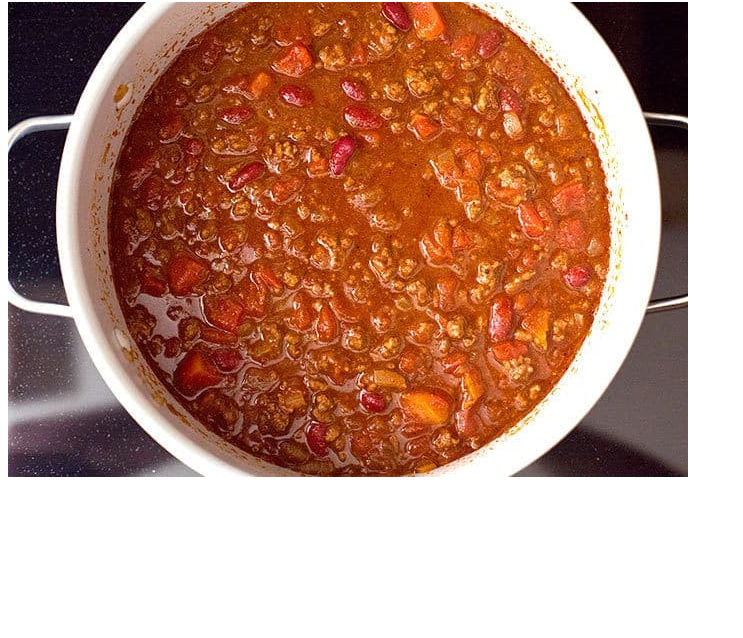
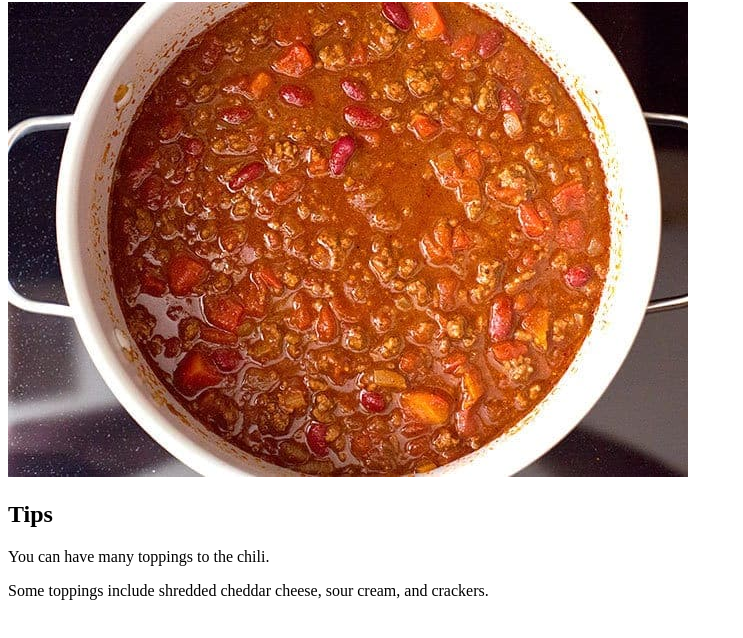
Before and after one commit to JordanGoff/odin-recipes, a plain HTML site: page recipes/chili.html in a window 1280 px wide. Shown: the part 78-716 px from the top of the page, without its empty margins (0-743 px from the left). Drawn offline with Linux system fonts and the light colour scheme.

Commit message:
Give tips about making the chili

```diff
--- a/recipes/chili.html
+++ b/recipes/chili.html
@@ -10,5 +10,10 @@
 
     <!-- Display an image of the chili. -->
     <img src="../img/chili.jpg" alt="Chili in a white bowl.">
+
+    <!-- Give a description of the chili. -->
+    <h2>Tips</h2>
+    <p>You can have many toppings to the chili.</p>
+    <p>Some toppings include shredded cheddar cheese, sour cream, and crackers.</p>
   </body>
 </html>
```
